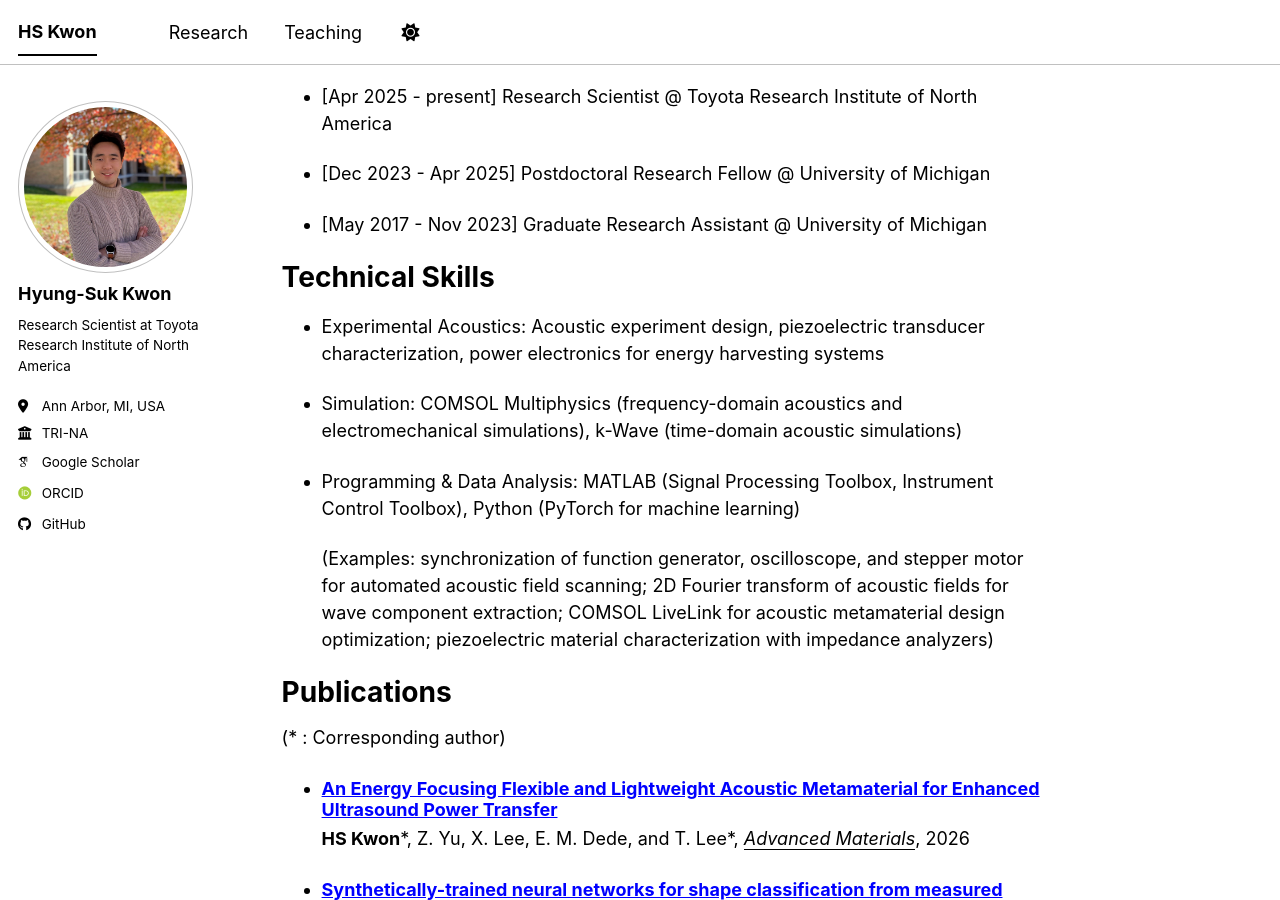
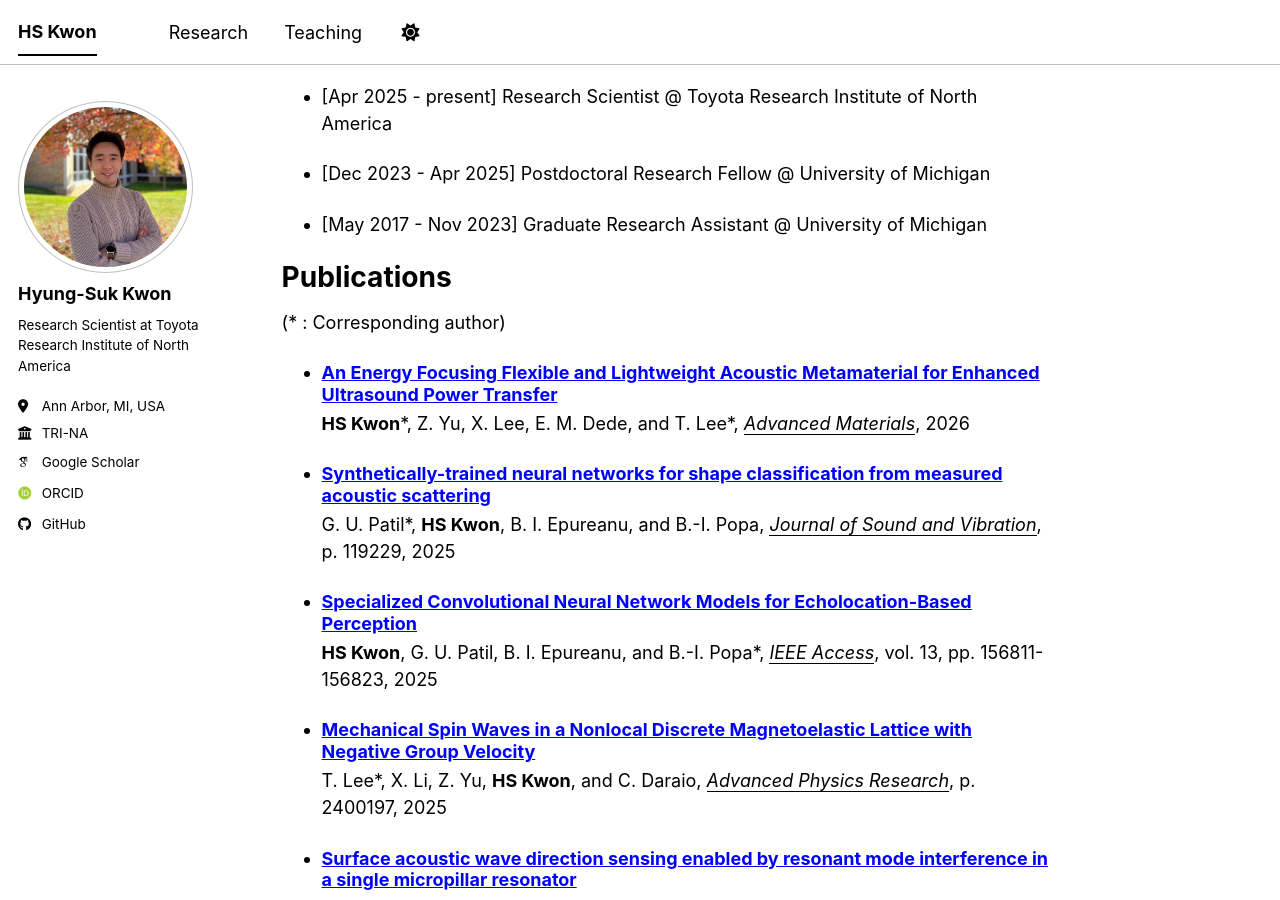
Before and after one commit to Kwon-HyungSuk/kwon-hyungsuk.github.io, a Jekyll site: the page built from _pages/about.md, in a window 1280 px wide and 900 px high, scrolled down 630 px. Built offline with Jekyll 4.4.1, drawn with Linux system fonts in a browser that asks for light colours; some web fonts are replaced; a script bundle is joined from its source files by our own code; library files that are not in the unit come from our copies.

Commit message:
Update about.md

```diff
--- a/_pages/about.md
+++ b/_pages/about.md
@@ -28,17 +28,6 @@ Experience
 
 * [May 2017 - Nov 2023] Graduate Research Assistant @ University of Michigan
 
-Technical Skills
-======
-
-* Experimental Acoustics: Acoustic experiment design, piezoelectric transducer characterization, power electronics for energy harvesting systems
-
-* Simulation: COMSOL Multiphysics (frequency-domain acoustics and electromechanical simulations), k-Wave (time-domain acoustic simulations)
-
-* Programming & Data Analysis: MATLAB (Signal Processing Toolbox, Instrument Control Toolbox), Python (PyTorch for machine learning)
-
-  (Examples: synchronization of function generator, oscilloscope, and stepper motor for automated acoustic field scanning; 2D Fourier transform of acoustic fields for wave component extraction; COMSOL LiveLink for acoustic metamaterial design optimization; piezoelectric material characterization with impedance analyzers)
-
 Publications
 ======
 (* : Corresponding author)
```
